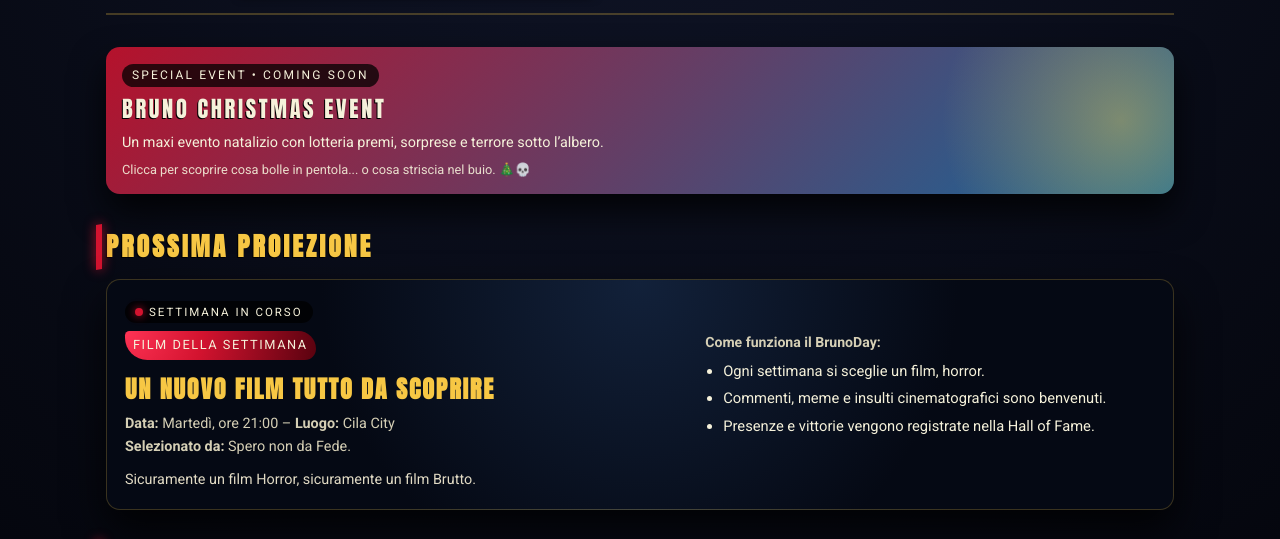
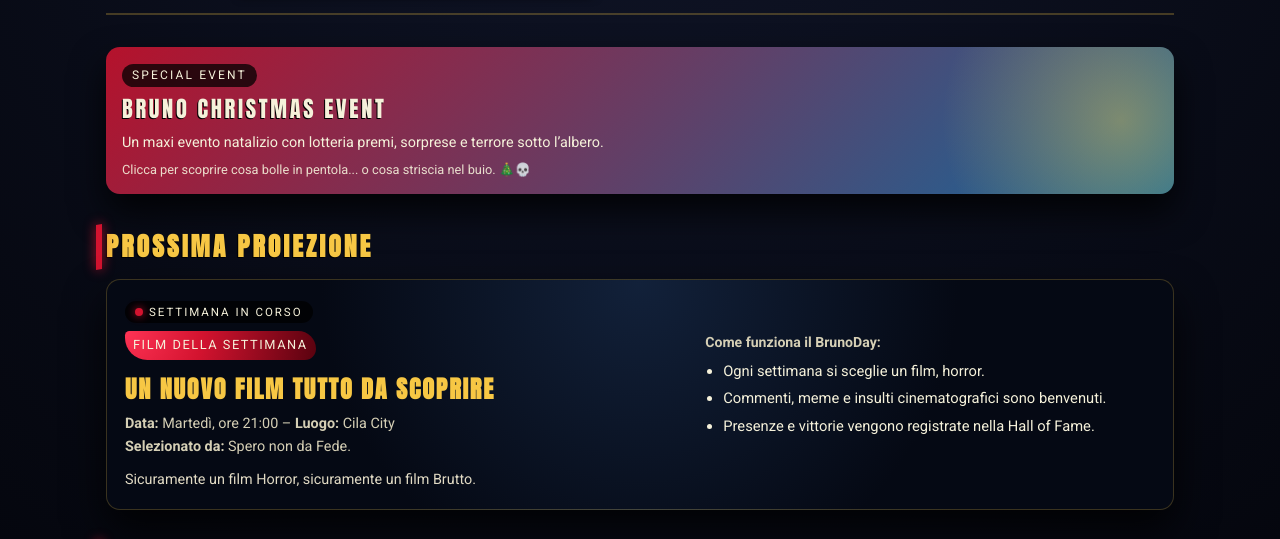
Before and after one commit to abapp93-bot/Brunoday, a plain HTML site: page index.html in a window 1280 px wide. Shown: the part 239-778 px from the top of the page. Drawn offline with Linux system fonts and the light colour scheme; no server answers.

Commit message:
Update index.html

```diff
--- a/index.html
+++ b/index.html
@@ -516,7 +516,7 @@
 <!-- Banner Evento Speciale -->
 <div class="event-banner">
   <a href="evento.html" class="event-banner-link">
-    <div class="event-banner-pill">Special Event • Coming Soon</div>
+    <div class="event-banner-pill">Special Event</div>
     <div class="event-banner-title">Bruno Christmas Event</div>
     <div class="event-banner-sub">
       Un maxi evento natalizio con lotteria premi, sorprese e terrore sotto l’albero.
```
